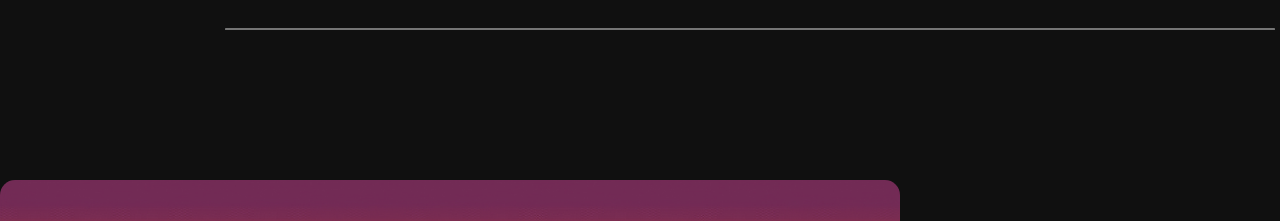
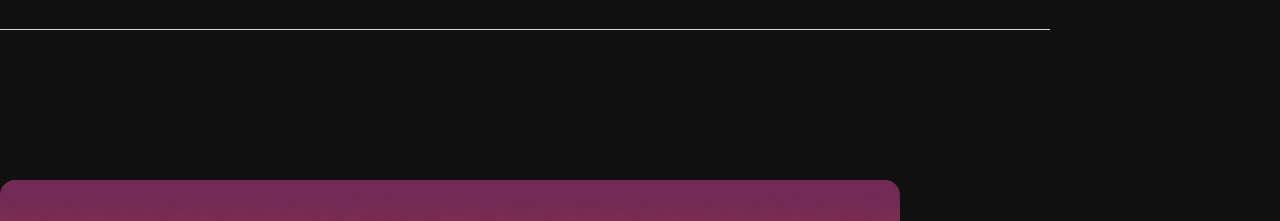
Before and after one commit to emignano/portfolio, a website: page homepage.html in a window 1280 px wide. Shown: the part 841-1062 px from the top of the page. Drawn offline with nearby package versions, Linux system fonts and the light colour scheme.

Commit message:
Tried and failed fixing the break page

```diff
--- a/homepage.html
+++ b/homepage.html
@@ -68,7 +68,9 @@
                 <img src="img/scroll.gif" alt="scroll">
             </div>
 
-            <div class="break"></div>
+            <div class="break">
+                <a></a>
+            </div>
             <!-- <div class="timelineMarker"></div> -->
             <div class="portfolio">
                     <div class="project_box left">
--- a/styles.css
+++ b/styles.css
@@ -426,10 +426,6 @@ header ul a {
     margin: 150px 0px;
     height: 1px;
     width: 70%;
-    left: 50%;
-    transform: translate(-50%, -50%);
-    z-index: 999;
-    border-radius: 4px;
     background-color: var(--main_color);
 }
 
```
